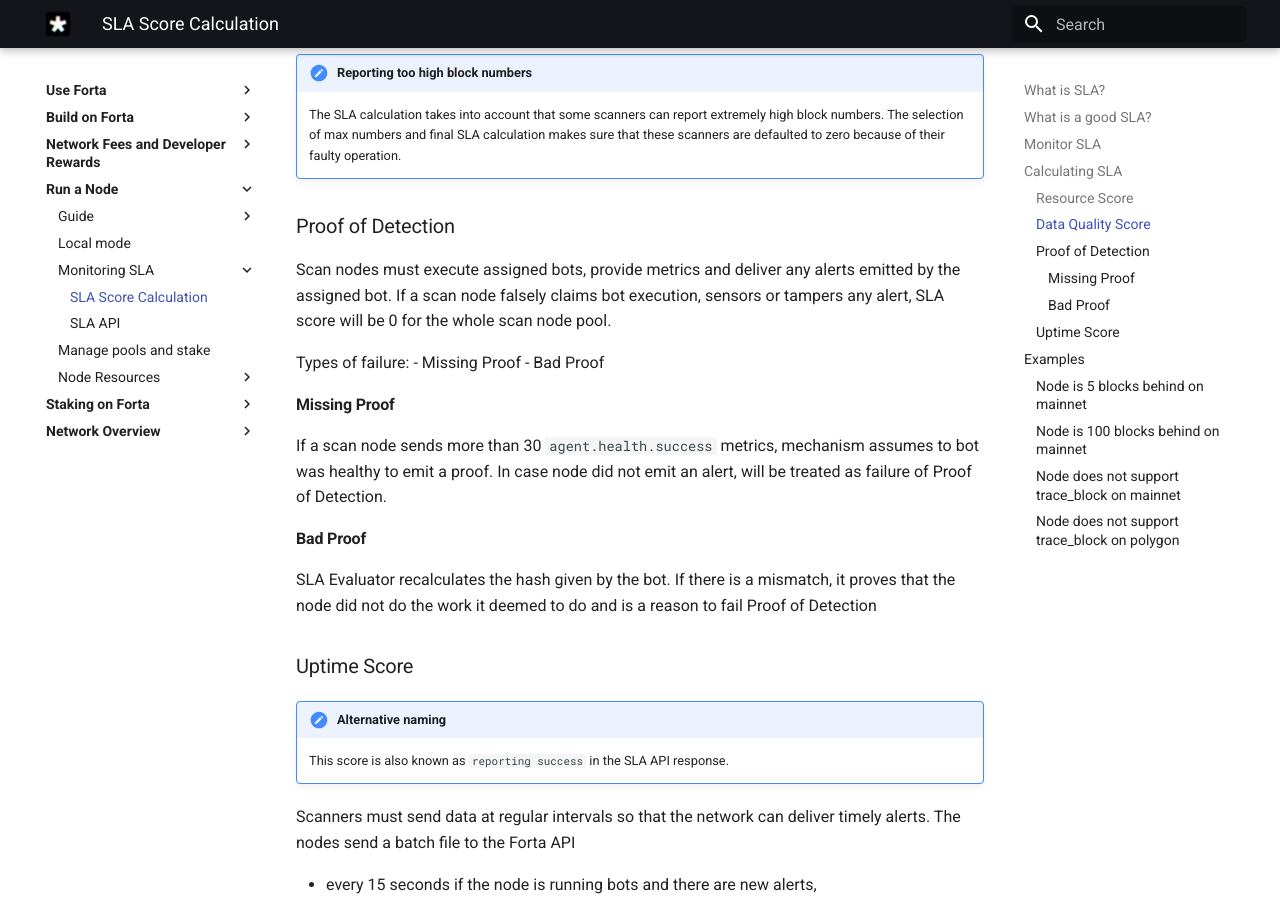
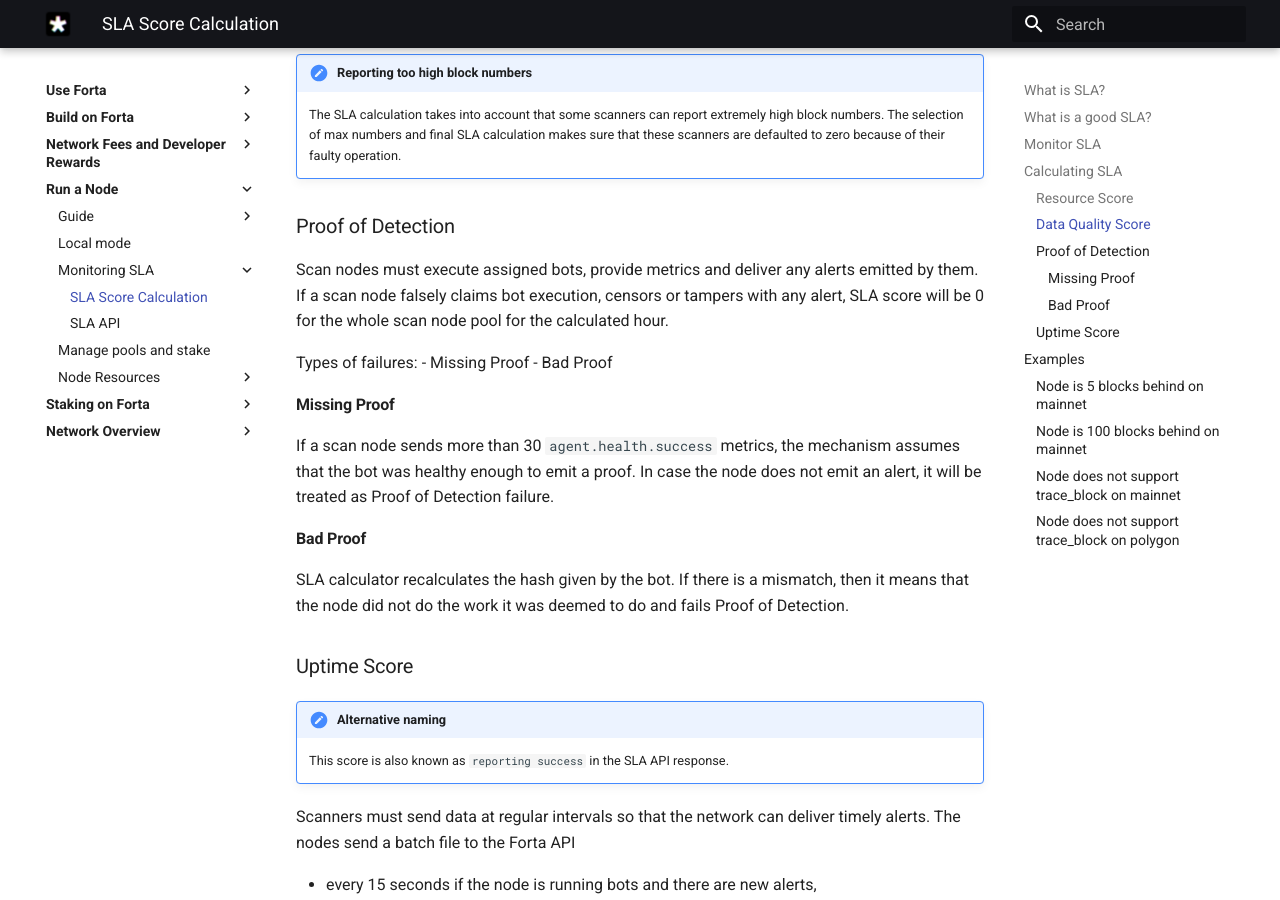
Before and after one commit to forta-network/docs, an MkDocs documentation site: the page built from docs/sla.md, in a window 1280 px wide and 900 px high, scrolled down 2333 px. Built offline with MkDocs 1.6.1 and Material for MkDocs 9.7.7, drawn with Linux system fonts in a browser that asks for light colours.

Commit message:
minor improvements

```diff
--- a/docs/sla.md
+++ b/docs/sla.md
@@ -82,21 +82,19 @@
     The SLA calculation takes into account that some scanners can report extremely high block numbers. The selection of max numbers and final SLA calculation makes sure that these scanners are defaulted to zero because of their faulty operation.
 
 ### Proof of Detection
-Scan nodes must execute assigned bots, provide metrics and deliver any alerts emitted by the assigned bot. If a scan
-node falsely claims bot execution, sensors or tampers any alert, SLA score will be 0 for the whole scan node pool.
+Scan nodes must execute assigned bots, provide metrics and deliver any alerts emitted by them. If a scan node falsely claims bot execution, censors or tampers with any alert, SLA score will be 0 for the whole scan node pool for the calculated hour.
 
-Types of failure:
+Types of failures:
 - Missing Proof
 - Bad Proof
 
 #### Missing Proof
 
-If a scan node sends more than 30 `agent.health.success` metrics, mechanism assumes to bot was healthy to emit a proof. In case node did not emit an alert, will be treated as failure of Proof of Detection.
+If a scan node sends more than 30 `agent.health.success` metrics, the mechanism assumes that the bot was healthy enough to emit a proof. In case the node does not emit an alert, it will be treated as Proof of Detection failure.
 
 #### Bad Proof
 
-SLA Evaluator recalculates the hash given by the bot. If there is a mismatch, it proves that the node did not do the
-work it deemed to do and is a reason to fail Proof of Detection
+SLA calculator recalculates the hash given by the bot. If there is a mismatch, then it means that the node did not do the work it was deemed to do and fails Proof of Detection.
 
 ### Uptime Score
 
```
